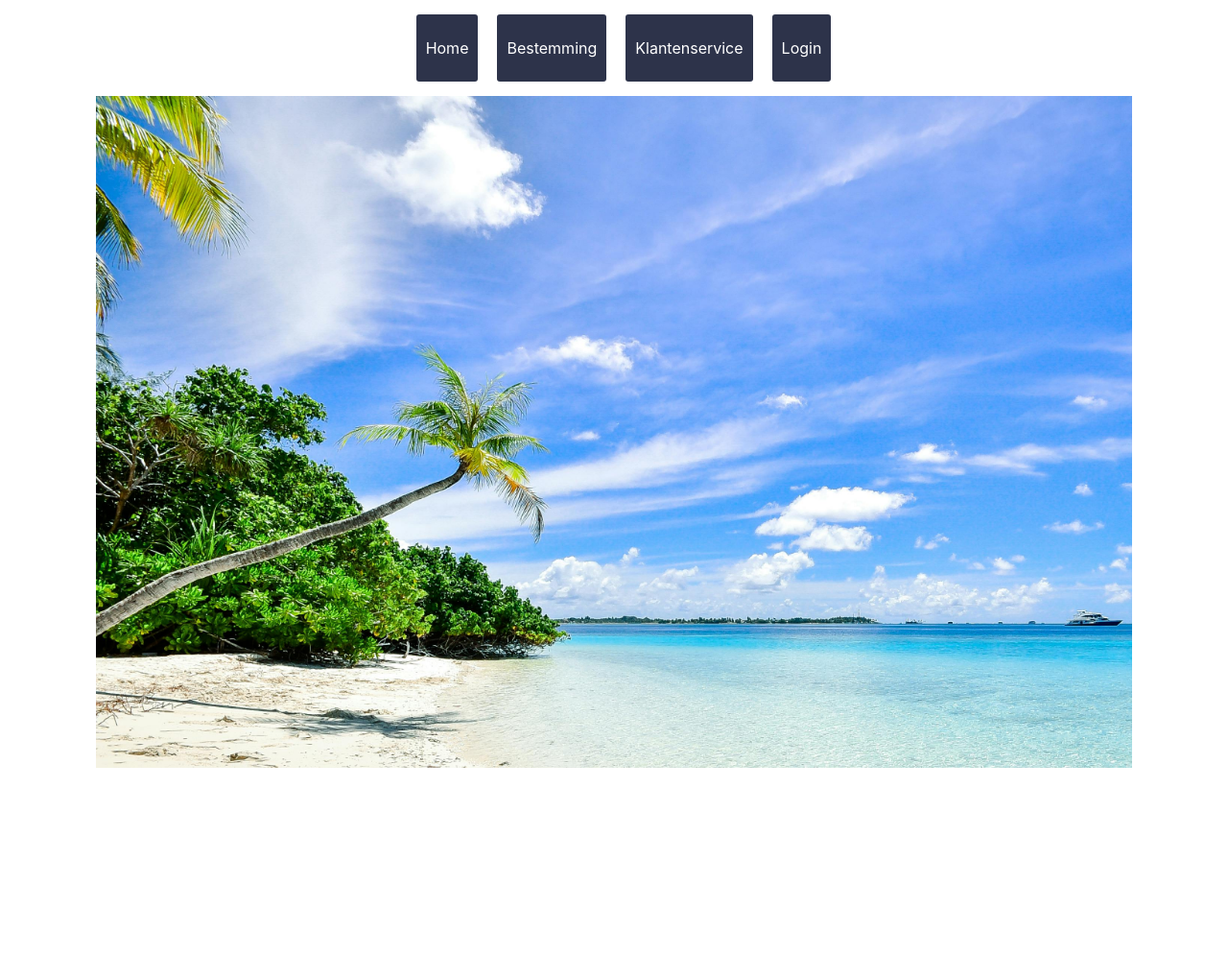
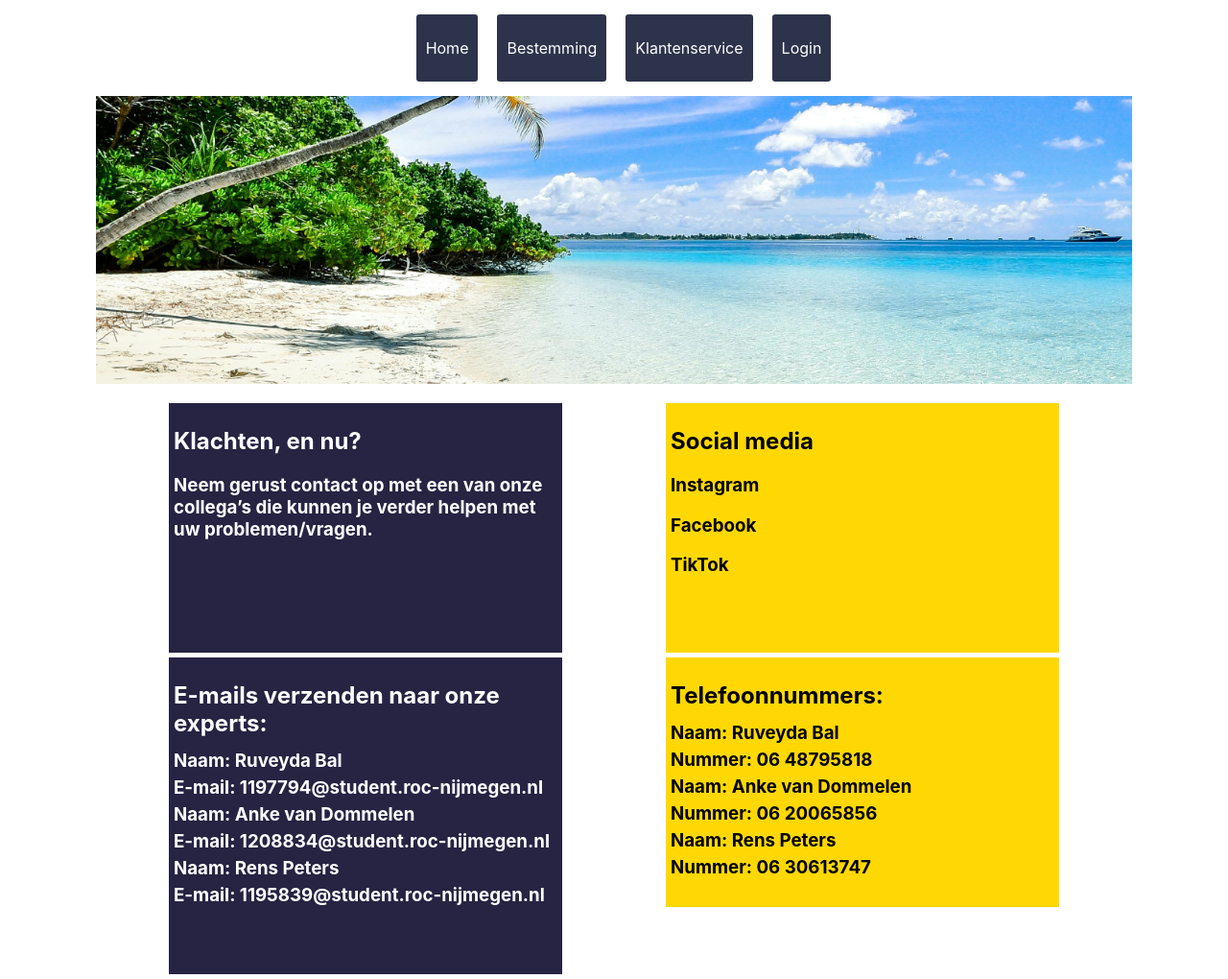
Before and after one commit to anke180/Reisbureau, a PHP site: page /pages/service.php in a window 1280 px wide. Shown: the whole page at 96% size. Before the commit the page ends 800 px from the top, so only its background shows below. Run offline with PHP 8.4, Linux system fonts and the light colour scheme.

Commit message:
Service Pagina

```diff
--- a/html/CSS/index.css
+++ b/html/CSS/index.css
@@ -11,12 +11,14 @@ body{
     justify-content: center;
     align-items: center;
     gap: 20px;
+    position: relative;
 }
 .head{
     display: flex;
     justify-content: center;
     flex-direction: column;
     padding: 0px 100px 0px 100px;
+
 }
 .but1{
     height: 50px;
@@ -41,6 +43,9 @@ body{
     justify-content: center;
     align-items: center;
     gap: 800px;
+}
+#bckgrnd{
+    margin-top: -400px;
 }
 .none{
     height: 100px;
@@ -76,13 +81,14 @@ body{
 .b3{
     height: 600px;
     width: 100%;
-    background-color: rgba(138, 20, 20, 0.699);
+    background-color: rgb(255, 255, 255);
     display: flex;
     flex-wrap: wrap;
     flex-direction: row;
     gap: 10%;
     justify-content: center;
     font-family: "Inter", sans-serif;
+    margin-top: 20px;
 }
 .inf2{
     height: 550px;
@@ -116,6 +122,32 @@ body{
     width: 40%;
     background-color: rgb(255, 255, 255);
 }
+.inf5{
+    height: 250px;
+    width: 400px;
+    background-color: #272343;
+    color: #ffffff;
+    padding: 5px;
+}
+.socmed{
+    height: 250px;
+    width: 400px;
+    background-color: #FFD803;
+    padding: 5px;
+}
+.mailing{
+    height: 320px;
+    width: 400px;
+    background-color: #272343;
+    color: #ffffff;
+    padding: 5px;
+}
+.numb{
+    height: 250px;
+    width: 400px;
+    background-color: #FFD803;
+    padding: 5px;
+}
 .main{
     display: flex;
     justify-content: center;
@@ -123,3 +155,6 @@ body{
     padding: 0px 100px 0px 100px;
     margin-top: 10px;
 }
+#hgt{
+    line-height: 0.5;
+}
--- a/html/pages/service.php
+++ b/html/pages/service.php
@@ -10,13 +10,52 @@
     <div class="head">
         <div class="header">
             <div class="logo"></div>
-            <a href="" class="but1">Home</a>
+            <a href="../index.php" class="but1">Home</a>
             <a href="" class="but1">Bestemming</a>
-            <a href="" class="but1">Klantenservice</a>
-            <a href="" class="but1">Login</a>
+            <a href="service.php" class="but1">Klantenservice</a>
+            <a href="login.php" class="but1">Login</a>
         </div>
-        <div class="b1">
-
+        <div class="b1" id="bckgrnd">
+        </div>
+        <div class="b3">
+            <div class="inf5">
+                <h2>Klachten, en nu?</h2>
+                <h3>Neem gerust contact op met een van onze collega’s die kunnen je verder helpen met uw problemen/vragen.</h3>
+            </div>
+            <div class="socmed">
+            <h2>Social media</h2>
+            <h3>Instagram</h3>
+            <h3>Facebook</h3>
+            <h3>TikTok</h3>
+            </div>
+            <div class="mailing">
+            <h2>E-mails verzenden naar onze experts:</h2>
+                <div class="p1" id="hgt">
+                    <h3>Naam: Ruveyda Bal</h3>
+                    <h3>E-mail: 1197794@student.roc-nijmegen.nl</h3></div>
+                <div class="p2" id="hgt">
+                    <h3>Naam: Anke van Dommelen</h3>
+                    <h3>E-mail: 1208834@student.roc-nijmegen.nl</h3>
+                </div>
+                <div class="p3" id="hgt">
+                    <h3>Naam: Rens Peters</h3>
+                    <h3>E-mail: 1195839@student.roc-nijmegen.nl</h3>
+                </div>
+            </div>
+            <div class="numb">
+            <h2>Telefoonnummers:</h2>
+                <div class="p1" id="hgt">
+                    <h3>Naam: Ruveyda Bal</h3>
+                    <h3>Nummer: 06 48795818</h3></div>
+                <div class="p2" id="hgt">
+                    <h3>Naam: Anke van Dommelen</h3>
+                    <h3>Nummer: 06 20065856</h3>
+                </div>
+                <div class="p3" id="hgt">
+                    <h3>Naam: Rens Peters</h3>
+                    <h3>Nummer: 06 30613747</h3>
+                </div>
+            </div>
         </div>
     </div>
 </body>
```
